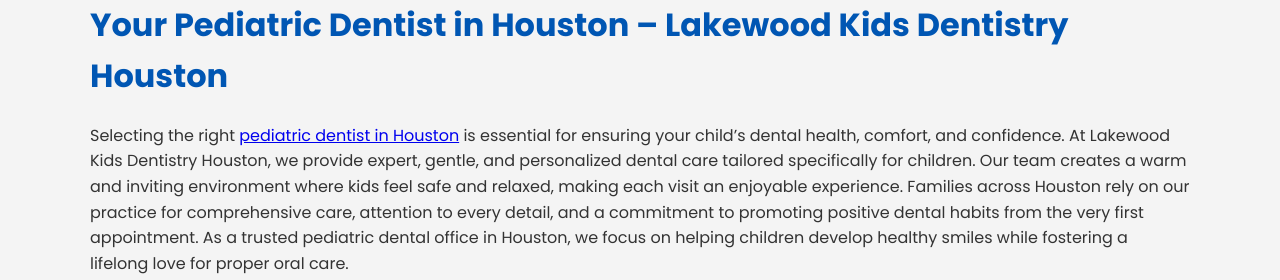
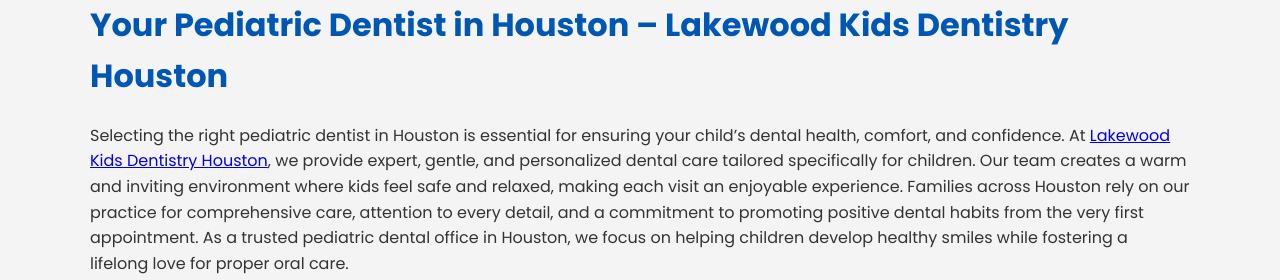
Before and after one commit to lakewoodkidsdentistry/pediatric-dentistry-houston, a plain HTML site: page index.html in a window 1280 px wide. Shown: the part 520-800 px from the top of the page. Drawn offline with Linux system fonts and the light colour scheme.

Commit message:
Update index.html

```diff
--- a/index.html
+++ b/index.html
@@ -96,7 +96,7 @@
 <div class="container">
   <h1>Your Pediatric Dentist in Houston – Lakewood Kids Dentistry Houston</h1>
 
-  <p>Selecting the right <a href="https://www.lakewoodkidsdentistry.com/">pediatric dentist in Houston</a> is essential for ensuring your child’s dental health, comfort, and confidence. At Lakewood Kids Dentistry Houston, we provide expert, gentle, and personalized dental care tailored specifically for children. Our team creates a warm and inviting environment where kids feel safe and relaxed, making each visit an enjoyable experience. Families across Houston rely on our practice for comprehensive care, attention to every detail, and a commitment to promoting positive dental habits from the very first appointment. As a trusted pediatric dental office in Houston, we focus on helping children develop healthy smiles while fostering a lifelong love for proper oral care.</p>
+  <p>Selecting the right pediatric dentist in Houston is essential for ensuring your child’s dental health, comfort, and confidence. At <a href="https://www.lakewoodkidsdentistry.com/">Lakewood Kids Dentistry Houston</a>, we provide expert, gentle, and personalized dental care tailored specifically for children. Our team creates a warm and inviting environment where kids feel safe and relaxed, making each visit an enjoyable experience. Families across Houston rely on our practice for comprehensive care, attention to every detail, and a commitment to promoting positive dental habits from the very first appointment. As a trusted pediatric dental office in Houston, we focus on helping children develop healthy smiles while fostering a lifelong love for proper oral care.</p>
 
   <p>At Lakewood Kids Dentistry Houston, we combine advanced dental techniques with a child-centered approach to ensure every visit is comfortable and effective. Whether your child needs routine checkups, preventive care, or specialized treatments, we customize our services to meet their individual needs. By teaching children and parents the best oral hygiene practices in a fun, supportive setting, we help kids gain confidence and maintain strong, healthy teeth. Parents in Houston can count on our team for professional, compassionate care that transforms dental visits into positive, stress-free experiences.</p>
 
```
